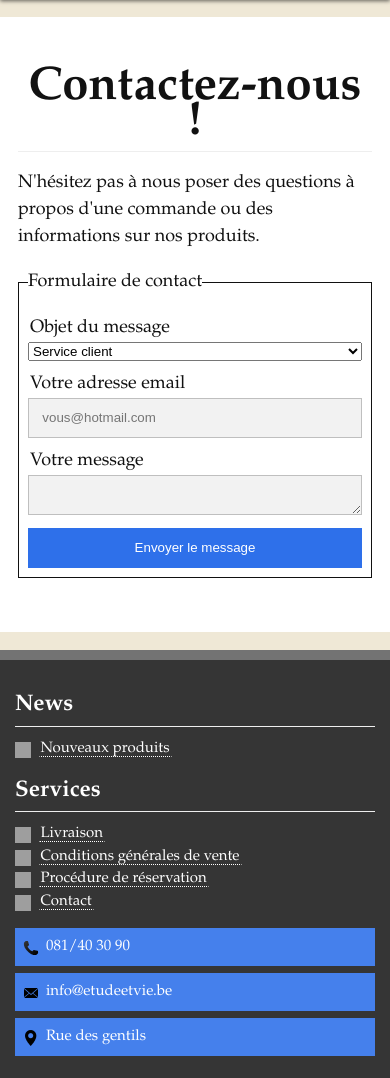
After one commit to julienroland/etudeetvie, a PHP site: page /contact.php in a window 390 px wide. The commit adds this page. Shown: the part 288-1366 px from the top of the page. Run offline with PHP 8.4, Linux system fonts and the light colour scheme; grey boxes labelled with a size stand in for pictures from a placeholder-image service; some libraries are stand-ins or nearby versions; grey boxes are pictures that could not be loaded.

Commit message:
avancement contact mobile

```diff
--- /dev/null
+++ b/contact.php
@@ -0,0 +1,77 @@
+<!DOCTYPE html>
+<!--[if lt IE 7]>
+<html class="no-js lt-ie9 lt-ie8 lt-ie7"> <![endif]-->
+<!--[if IE 7]>
+<html class="no-js lt-ie9 lt-ie8"> <![endif]-->
+<!--[if IE 8]>
+<html class="no-js lt-ie9"> <![endif]-->
+<!--[if gt IE 8]><!-->
+<html class="no-js"> <!--<![endif]-->
+<head>
+    <meta charset="utf-8">
+    <meta http-equiv="X-UA-Compatible" content="IE=edge">
+    <title></title>
+    <meta name="description" content="">
+    <meta name="viewport" content="width=device-width, initial-scale=1">
+
+    <!-- Place favicon.ico and apple-touch-icon.png in the root directory -->
+
+    <link rel="stylesheet" href="css/screen.css">
+    <script src="js/vendor/modernizr-2.6.2.min.js"></script>
+</head>
+<body>
+<!--[if lt IE 7]>
+<p class="browsehappy">You are using an <strong>outdated</strong> browser. Please <a href="http://browsehappy.com/">upgrade
+    your browser</a> to improve your experience.</p>
+<![endif]-->
+<h1 class="section" role="heading" aria-level="1">Page d'accueil du site e-commerce etude et vie</h1>
+<section class="container ">
+    <h1 class="section" role="heading" aria-level="1">Contenu de la page</h1>
+    <section class="banner" role="banner">
+        <div class="wrapper">
+            <?php include('logo.php'); ?>
+            <?php include('what.php'); ?>
+            <?php include('search.php'); ?>
+            <?php include('panier.php'); ?>
+            <?php include('connexion.php'); ?>
+            <?php include('nav.php'); ?>
+        </div>
+    </section>
+
+    <section role="main" class="main" id="main">
+        <h1 class="section">Contenu principal du site</h1>
+
+        <div class="contact">
+            <div class="wrapper">
+                <h2>Contactez-nous !</h2>
+
+                <p>N'hésitez pas à nous poser des questions à propos d'une commande ou des informations sur nos
+                    produits.</p>
+
+                <form action="contactResponse.php">
+                    <fieldset>
+                        <legend>Formulaire de contact</legend>
+                        <label for="objet">Objet du message</label>
+                        <select name="objet" id="objet">
+                            <option value="1">Service client</option>
+                            <option value="2">Support technique</option>
+                        </select>
+
+                        <label for="email">Votre adresse email</label>
+                        <input type="email" name="email" required id="email" placeholder="vous@hotmail.com"/>
+
+                        <label for="message">Votre message</label>
+                        <textarea required name="message" id="message"></textarea>
+
+                        <input type="submit" value="Envoyer le message"/>
+                    </fieldset>
+                </form>
+
+            </div>
+        </div>
+
+    </section>
+    <?php include('footer.php'); ?>
+</section>
+
+<?php include('bottom.php'); ?>
--- a/css/screen.css
+++ b/css/screen.css
@@ -2313,6 +2313,72 @@ table {
     text-align: left; }
 
 /* END CMS */
+/* CONTACT */
+.contact {
+  margin: 1em 0;
+  background-color: white;
+  font-size: 18px; }
+  .contact .wrapper {
+    padding: 3em 1em; }
+    .contact .wrapper p {
+      margin: 1em 0; }
+    .contact .wrapper label {
+      padding-bottom: 0;
+      width: 100%;
+      margin: auto;
+      display: block;
+      float: none;
+      box-sizing: border-box; }
+      .contact .wrapper label:after {
+        content: "";
+        display: block;
+        height: 0;
+        clear: both;
+        visibility: hidden; }
+    .contact .wrapper input {
+      width: 100%;
+      margin: auto;
+      display: block;
+      float: none;
+      box-sizing: border-box; }
+      .contact .wrapper input:after {
+        content: "";
+        display: block;
+        height: 0;
+        clear: both;
+        visibility: hidden; }
+    .contact .wrapper select {
+      width: 100%;
+      margin: auto;
+      display: block;
+      float: none;
+      box-sizing: border-box; }
+      .contact .wrapper select:after {
+        content: "";
+        display: block;
+        height: 0;
+        clear: both;
+        visibility: hidden; }
+    .contact .wrapper textarea {
+      margin-top: 0;
+      width: 100%;
+      margin: auto;
+      display: block;
+      float: none;
+      box-sizing: border-box; }
+      .contact .wrapper textarea:after {
+        content: "";
+        display: block;
+        height: 0;
+        clear: both;
+        visibility: hidden; }
+    .contact .wrapper input[type="submit"] {
+      margin-top: 1em; }
+    .contact .wrapper fieldset {
+      border: 1px solid #111111;
+      padding: 0.5em; }
+
+/* END CONTACT */
 /* END ORDERSTEPS */
 /* MEDIA QUERIES */
 /* CONFIG */
--- a/footer.php
+++ b/footer.php
@@ -16,6 +16,7 @@
                 <li><a href="livraisons.php"><span class="icon icon-chevron-right-little-white"></span>Livraison</a></li>
                 <li><a href="cgv.php"><span class="icon icon-chevron-right-little-white"></span>Conditions générales de vente</a></li>
                 <li><a href="reservation.php"><span class="icon icon-chevron-right-little-white"></span>Procédure de réservation</a></li>
+                <li><a href="contact.php"><span class="icon icon-chevron-right-little-white"></span>Contact</a></li>
             </ul>
         </nav>
         <div class="informationsShop foot">
--- a/sass/screen.scss
+++ b/sass/screen.scss
@@ -1585,7 +1585,7 @@ table {
     padding: 1em;
     max-width: 50em;
   }
-  h3, h2 ,h4{
+  h3, h2, h4 {
     border-bottom: 0;
     text-align: center;
     margin-bottom: 0.5em;
@@ -1593,20 +1593,20 @@ table {
   h3 {
     line-height: 1;
   }
-  h4{
+  h4 {
     font-size: 1.5em;
     margin-bottom: 0.5em;
     border-bottom: 1px solid $tc;
     display: inline-block;
   }
-  h2{
+  h2 {
     line-height: 1;
   }
   p {
     display: block;
     margin: auto;
     margin-bottom: 1em;
-    a{
+    a {
       display: inline;
     }
   }
@@ -1622,25 +1622,62 @@ table {
     margin-top: 1em;
     display: inline-block;
   }
-  .cgv{
-    h2{
+  .cgv {
+    h2 {
       line-height: 1;
     }
 
-    h3{
+    h3 {
       text-align: left;
       margin-bottom: 0;
       line-height: 1.2;
     }
   }
-  .reservation{
-    h3,h4{
+  .reservation {
+    h3, h4 {
       text-align: left;
     }
   }
 }
 
 /* END CMS */
+/* CONTACT */
+.contact {
+  margin: 1em 0;
+  background-color: white;
+  font-size: 18px;
+  .wrapper {
+    padding: 3em 1em;
+    p{
+      margin: 1em 0;
+
+    }
+    label{
+      padding-bottom: 0;
+      @include c(12);
+    }
+    input{
+      @include c(12);
+    }
+    select{
+      @include c(12);
+    }
+    textarea{
+      margin-top: 0;
+      @include c(12);
+    }
+    input[type="submit"]{
+      margin-top: 1em;
+    }
+    fieldset{
+      border:1px solid $tc;
+      padding:0.5em;
+    }
+
+  }
+}
+
+/* END CONTACT */
 /* END ORDERSTEPS */
 /* MEDIA QUERIES */
 @import "responsive";
```
